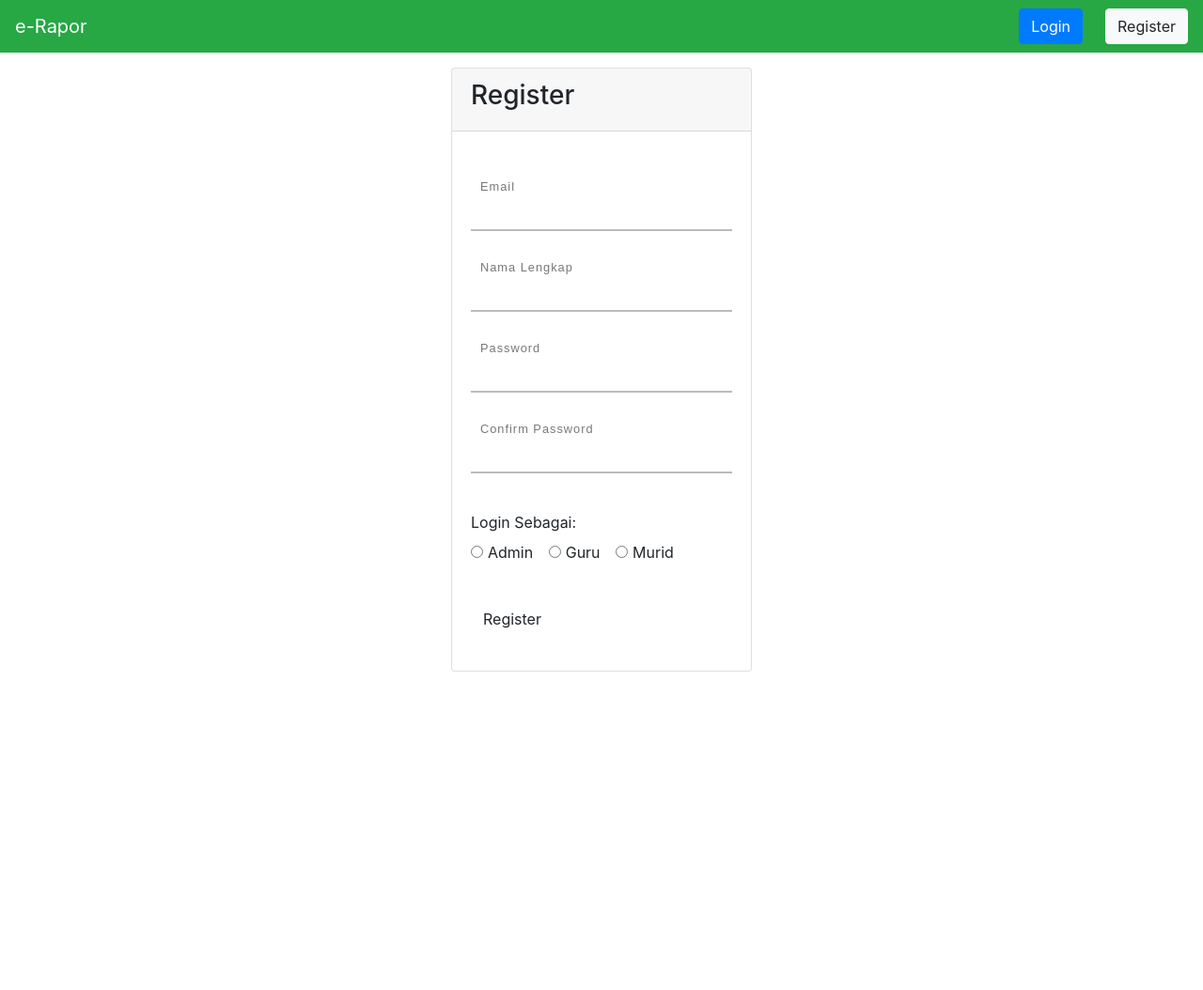
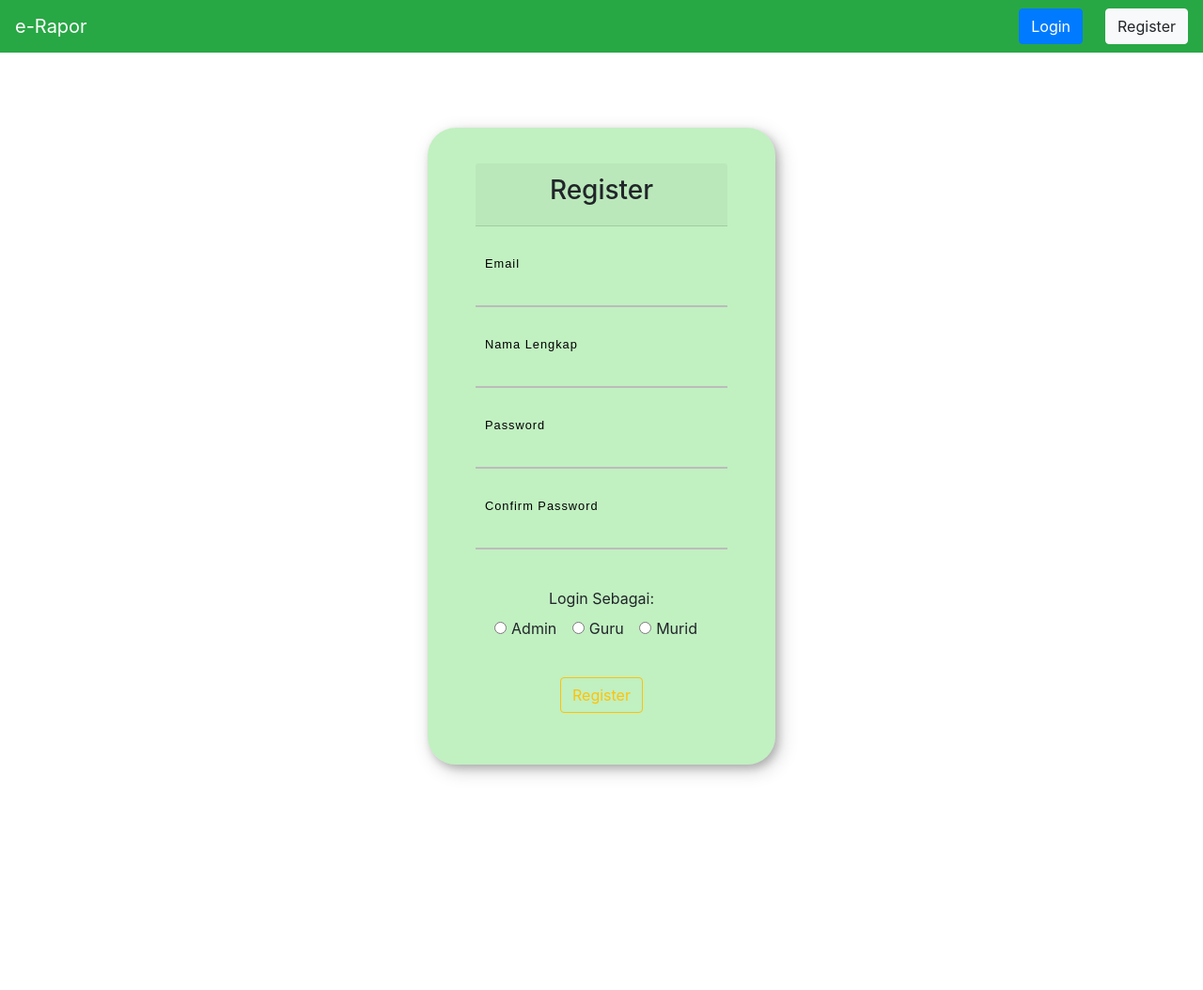
Before and after one commit to prolifel/fp-pweb, a PHP site: page /form_register.php in a window 1280 px wide. Shown: the top 1054 px of the page at 94% size. Run offline with PHP 8.4, Linux system fonts and the light colour scheme.

Commit message:
regis cantik bener

```diff
--- a/admin/form_admin.php
+++ b/admin/form_admin.php
@@ -90,7 +90,7 @@
 
         <div class="login-content" >
 
-            <form action="login.php" method="post">
+            <form action="./admin/login.php" method="post">
             <div class="card-header">
             <h2>Login</h2>
             </div>
--- a/admin/form_register.php
+++ b/admin/form_register.php
@@ -60,7 +60,7 @@
             font-family: sans-serif;
             font-size: .8em;
             letter-spacing: 1px;
-            color: rgb(120,120,120);
+            color: rgb(0,0,0);
             transition: ease .3s;
         }
         .input {
@@ -102,7 +102,22 @@
             /* color: #ffffff; */
         }
 
-
+        .login-content {
+            display: flex;
+            align-items: center;
+            text-align: center;
+            margin-right: 300px;
+            margin-top: 5%;
+            margin-left: 300px;
+            margin-bottom: auto;
+            background-color: rgba(50,205,50, 0.3);
+            border-radius: 30px;
+            box-shadow: 3px 4px 8px rgba(0, 0, 0, 0.2), 5px 6px 20px rgba(0, 0, 0, 0.19);
+            padding-left: 4%;
+            padding-right: 4%;
+            padding-bottom: 3%;
+            padding-top: 3%;
+        }
     </style>
     <script>
         // Function to check Whether both passwords
@@ -166,12 +181,13 @@
         </div>
     </nav>
 
-    <main role="main" class="card mx-auto" style="width: 20rem;">
-        <div class="card-header">
-            <h3>Register</h3>
-        </div>
-            <div class="card-body">
+        <div class="d-flex justify-content-center">
+        <div class="login-content" >
+
                 <form action="register.php" method="post" onsubmit="return checkPassword(this);">
+                <div class="card-header">
+                    <h3>Register</h3>
+                </div>
                 <label class="form-reg">
                     <p class="label-txt">Email</p>
                     <input type="text" class="input" require name="email" id="inputEmail" >
@@ -218,7 +234,7 @@
                     </div>
                 </div>
                 <br>
-                <button type="submit" class="btn">Register</button>
+                <button type="submit" class="btn btn-outline-warning">Register</button>
                 <!-- <table class="center">
                     <tr>
                         <td>Username</td>
@@ -235,7 +251,7 @@
                 </table> -->
             </form>
         </div>
-    </main>
+        </div>
     <script src="https://code.jquery.com/jquery-3.5.1.slim.min.js" integrity="sha384-DfXdz2htPH0lsSSs5nCTpuj/zy4C+OGpamoFVy38MVBnE+IbbVYUew+OrCXaRkfj" crossorigin="anonymous"></script>
     <script>window.jQuery || document.write('<script src="../assets/js/vendor/jquery.slim.min.js"><\/script>')</script>
     <script src="../js/bootstrap.bundle.min.js"></script>
```
